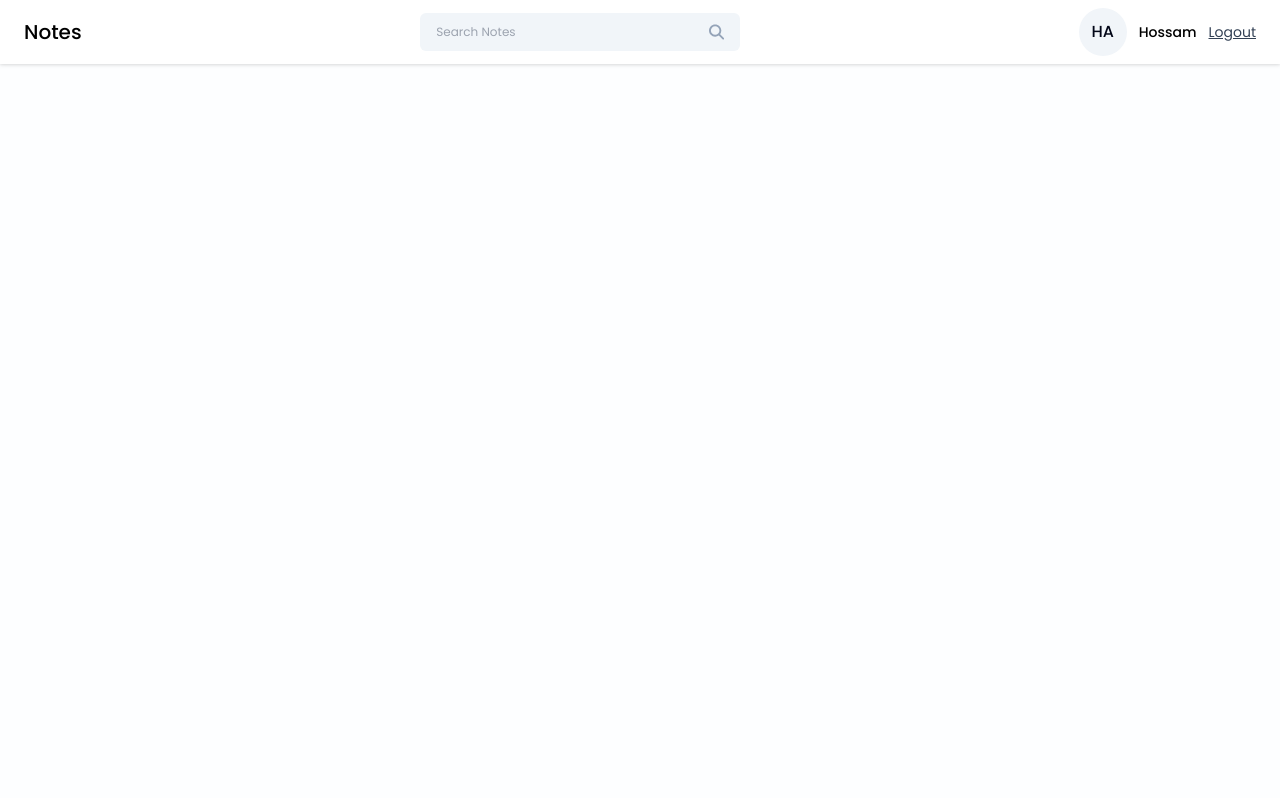
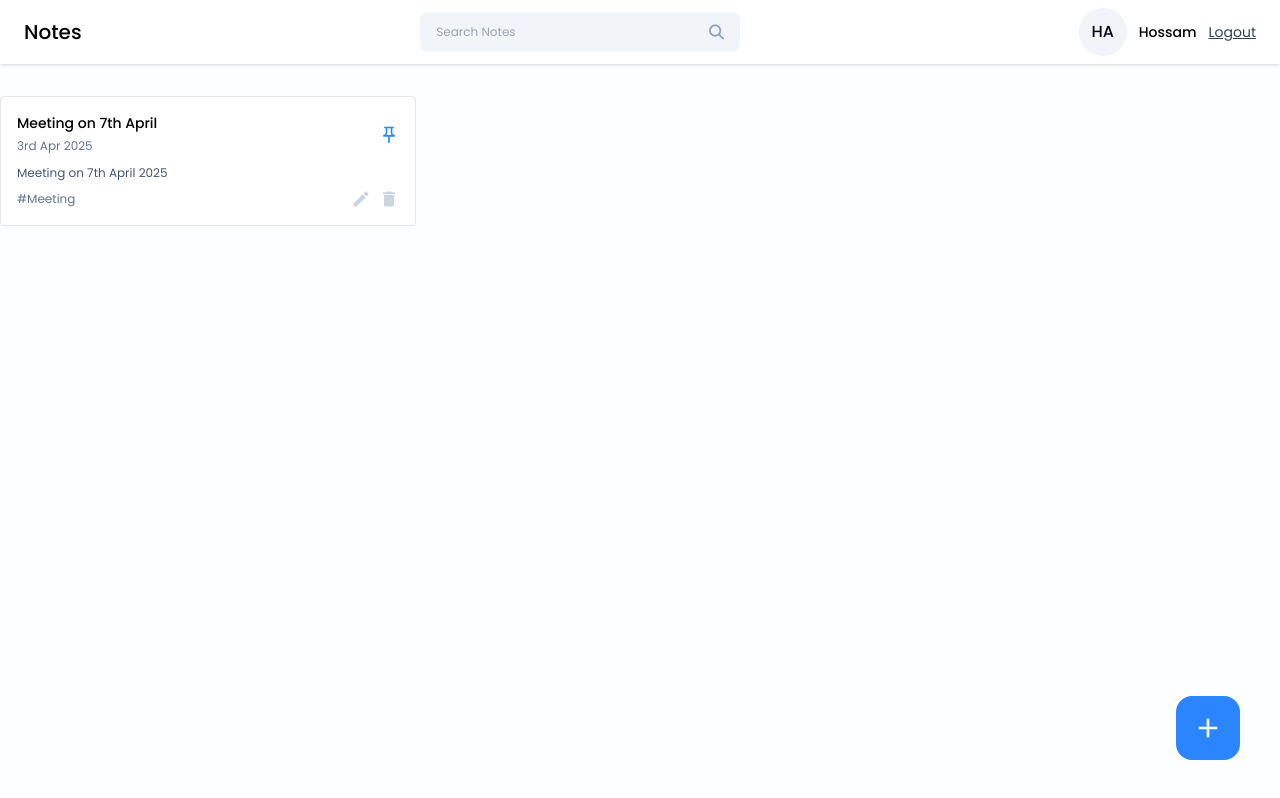
Before and after one commit to hossamalmaraghy/Notes-app, a React (Vite) app in the folder frontend/notes-app/: page /dashboard in a window 1280 px wide. Built offline with nearby package versions, Linux system fonts and the light colour scheme.

Commit message:
Fixing error

```diff
--- a/frontend/notes-app/package.json
+++ b/frontend/notes-app/package.json
@@ -14,6 +14,7 @@
     "react": "^19.0.0",
     "react-dom": "^19.0.0",
     "react-icons": "^5.5.0",
+    "react-modal": "^3.16.3",
     "react-router-dom": "^7.4.0"
   },
   "devDependencies": {
--- /dev/null
+++ b/frontend/notes-app/src/components/Cards/NoteCard.jsx
@@ -0,0 +1,47 @@
+import React from 'react'
+import { MdOutlinePushPin } from 'react-icons/md'
+import { MdCreate, MdDelete } from 'react-icons/md'
+
+const NoteCard = ({
+    title,
+    date,
+    content,
+    tags,
+    isPinned,
+    onEdit,
+    onDelete,
+    onPinNote,
+}) => {
+  return (
+    <div className='border rounded p-4 bg-white hover:shadow-xl transition-all ease-in-out'>
+        <div className="flex items-center justify-between">
+            <div>
+            <h6 className="text-sm font-medium">{title}</h6>
+            <span className="text-xs text-slate-500">{date}</span>
+            </div>
+
+            <MdOutlinePushPin className={`icon-btn ${isPinned ? 'text-primary' : 'text-slate-300'}`} onClick={onPinNote}/>
+        </div>
+
+        <p className="text-xs text-slate-600 mt-2">{content?.slice(0.60)}</p>
+
+        <div className="flex items-center justify-between mt-2">
+            <div className="text-xs text-slate-500">{tags}</div>
+
+            <div className="flex items-center gap-2">
+
+                <MdCreate
+                    className='icon-btn hover:text-green-600'
+                    onClick={onEdit}
+                />
+                <MdDelete
+                    className='icon-btn hover:text-red-500'
+                    onClick={onDelete}
+                />
+            </div>
+        </div>
+    </div>
+  )
+}
+
+export default NoteCard
--- /dev/null
+++ b/frontend/notes-app/src/components/Input/TagInput.jsx
@@ -0,0 +1,11 @@
+import React from 'react'
+
+const TagInput = () => {
+  return (
+    <div>
+
+    </div>
+  )
+}
+
+export default TagInput
--- a/frontend/notes-app/src/index.css
+++ b/frontend/notes-app/src/index.css
@@ -24,4 +24,12 @@
   .btn-primary {
     @apply w-full text-sm bg-primary text-white p-2 rounded my-2 hover:bg-blue-600;
   }
+
+  .icon-btn {
+    @apply text-xl text-slate-300 cursor-pointer hover:text-primary;
+  }
+
+  .input-label {
+    @apply text-xs text-slate-400;
+  }
 }
--- /dev/null
+++ b/frontend/notes-app/src/pages/Home/AddEditNotes.jsx
@@ -0,0 +1,38 @@
+import React from 'react'
+import TagInput from '../../components/Input/TagInput'
+
+const AddEditNotes = () => {
+  return (
+    <div>
+        <div className="flex flex-col gap-2">
+            <label htmlFor="" className="input-label">TITLE</label>
+            <input
+                type="text"
+                className='text-2xl text-slate-950 outline-none'
+                placeholder='Go To The Gym At 5PM'
+                />
+        </div>
+
+    <div className="flex flex-col gap-2 mt-4">
+        <label className='input-label'>CONTENT</label>
+        <textarea
+            type='text'
+            className='text-sm text-slate-950 outline-none bg-slate-50 p-2 rounded'
+            placeholder='content'
+            rows={10}
+        />
+    </div>
+
+    <div className='mt-3'>
+        <label className="input-label">TAGS</label>
+        <TagInput />
+    </div>
+
+    <button className="btn-primary font-medium mt-5 p-3" onClick={() => {}}>
+        ADD
+        </button>
+    </div>
+  )
+}
+
+export default AddEditNotes
--- a/frontend/notes-app/src/pages/Home/home.jsx
+++ b/frontend/notes-app/src/pages/Home/home.jsx
@@ -1,14 +1,115 @@
-import React from 'react'
+import React, { useState } from 'react'
 import Navbar from '../../components/Navbar/navbar'
+import NoteCard from '../../components/Cards/NoteCard'
+import { MdAdd } from 'react-icons/md'
+import AddEditNotes from './AddEditNotes'
+import Modal from 'react-modal'
 
 const Home = () => {
+
+  const [openAddEditModeal, setOpenAddEditModal] = useState({
+    isShown: false,
+    type: 'add',
+    data: null,
+  });
+
+
   return (
     <>
     <Navbar />
 
     <div className="container mx-auto">
 
+      <div className='grid grid-cols-3 gap-4 mt-8'>
+      <NoteCard
+        title='Meeting on 7th April'
+        date='3rd Apr 2025'
+        content='Meeting on 7th April 2025'
+        tags='#Meeting'
+        isPinned={true}
+        onEdit={() => {}}
+        onDelete={() => {}}
+        onPinNote={() => {}}
+      />
+      {/* <NoteCard
+        title='Meeting on 7th April'
+        date='3rd Apr 2025'
+        content='Meeting on 7th April 2025'
+        tags='#Meeting'
+        isPinned={true}
+        onEdit={() => {}}
+        onDelete={() => {}}
+        onPinNote={() => {}}
+      />
+      <NoteCard
+        title='Meeting on 7th April'
+        date='3rd Apr 2025'
+        content='Meeting on 7th April 2025'
+        tags='#Meeting'
+        isPinned={true}
+        onEdit={() => {}}
+        onDelete={() => {}}
+        onPinNote={() => {}}
+      />
+      <NoteCard
+        title='Meeting on 7th April'
+        date='3rd Apr 2025'
+        content='Meeting on 7th April 2025'
+        tags='#Meeting'
+        isPinned={true}
+        onEdit={() => {}}
+        onDelete={() => {}}
+        onPinNote={() => {}}
+      />
+      <NoteCard
+        title='Meeting on 7th April'
+        date='3rd Apr 2025'
+        content='Meeting on 7th April 2025'
+        tags='#Meeting'
+        isPinned={true}
+        onEdit={() => {}}
+        onDelete={() => {}}
+        onPinNote={() => {}}
+      />
+      <NoteCard
+        title='Meeting on 7th April'
+        date='3rd Apr 2025'
+        content='Meeting on 7th April 2025'
+        tags='#Meeting'
+        isPinned={true}
+        onEdit={() => {}}
+        onDelete={() => {}}
+        onPinNote={() => {}}
+      /> */}
+      </div>
+
     </div>
+
+    <button className="w-16 h-16 flex items-center justify-center rounded-2xl bg-primary hover:bg-blue-600 absolute right-10 bottom-10"
+      onClick={() => {
+        setOpenAddEditModal({
+          isShown: true,
+          type: 'add',
+          data: null
+        })
+      }}>
+      <MdAdd className='text-[32px] text-white' />
+    </button>
+
+    <Modal
+      isOpen={openAddEditModeal.isShown}
+      onRequestClose={() => {}}
+      style={{
+        overlay: {
+          backgroundColor: 'rgba(0,0,0,0.2',
+        }
+      }}
+      contentLabel=''
+      className='w-[40%] max-h-3/4 bg-white rounded-md mx-auto mt-14 p-5 overflow-scroll'
+      >
+
+    <AddEditNotes />
+    </Modal>
     </>
   )
 }
--- a/frontend/notes-app/src/pages/Login/login.jsx
+++ b/frontend/notes-app/src/pages/Login/login.jsx
@@ -1,7 +1,7 @@
 import React, { useState } from "react";
 import Navbar from "../../components/Navbar/navbar.jsx";
 import { Link } from "react-router-dom";
-import PasswordInput from "../../components/password/passwordInput";
+import PasswordInput from "../../components/Input/passwordInput";
 import { validateEmail } from "../../utils/helper";
 
 const Login = () => {
--- a/frontend/notes-app/src/pages/SignUp/signup.jsx
+++ b/frontend/notes-app/src/pages/SignUp/signup.jsx
@@ -1,6 +1,6 @@
 import React, { useState } from "react";
 import Navbar from "../../components/Navbar/navbar";
-import PasswordInput from "../../components/password/passwordInput";
+import PasswordInput from "../../components/Input/passwordInput";
 import { Link, Links } from "react-router-dom";
 import { validateEmail } from "../../utils/helper";
 
```
Also changed, not shown: frontend/notes-app/src/components/Input/passwordInput.jsx (renamed from frontend/notes-app/src/components/Password/passwordInput.jsx), 1 other file (tests, documents, lock files or other folders).
